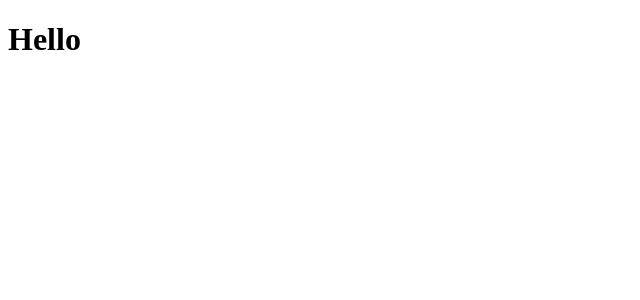
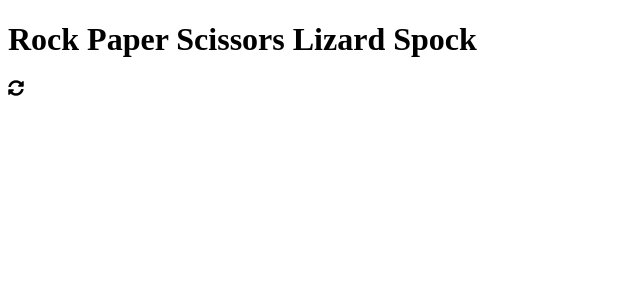
Before and after one commit to Shcoobz/advancedJS_spock-rock-game, a React (Vite) app: page / in a window 1280 px wide. Shown: the top 300 px of the page, without its empty margins (0-640 px from the left). Built offline with nearby package versions, Linux system fonts and the light colour scheme; the HTML template or start-up script is replaced by a standard one.

Commit message:
created header

```diff
--- a/src/App.jsx
+++ b/src/App.jsx
@@ -1,9 +1,60 @@
 import { rules, choices, computerRandomChoice, displayRule } from './game';
 
+import { useState } from 'react';
+import Header from './components/Header';
+import { startConfetti, stopConfetti, removeConfetti } from './confetti';
+
 function App() {
+  const [scores, setScores] = useState({ player: 0, computer: 0 });
+  const [playerChoice, setPlayerChoice] = useState('');
+  const [computerChoice, setComputerChoice] = useState('');
+  const [resultRule, setResultRule] = useState('');
+  const [resultText, setResultText] = useState('');
+
+  function resetAll() {
+    setScores({ player: 0, computer: 0 });
+    setPlayerChoice('');
+    setComputerChoice('');
+    setResultRule('');
+    setResultText('');
+    stopConfetti();
+    removeConfetti();
+  }
+
+  function updateScore(playerChoice) {
+    const computerChoice = computerRandomChoice();
+    setComputerChoice(computerChoice);
+    displayRule(playerChoice, computerChoice);
+
+    if (playerChoice === computerChoice) {
+      setResultText("It's a tie.");
+      return;
+    }
+
+    if (rules[playerChoice]?.[computerChoice]) {
+      startConfetti();
+      setResultText('You Won!');
+      setScores((prevScores) => ({
+        ...prevScores,
+        player: prevScores.player + 1,
+      }));
+    } else {
+      setResultText('You Lost!');
+      setScores((prevScores) => ({
+        ...prevScores,
+        computer: prevScores.computer + 1,
+      }));
+    }
+  }
+
+  function select(choice) {
+    setPlayerChoice(choice);
+    updateScore(choice);
+  }
+
   return (
-    <div className='App'>
-      <h1>Hello</h1>
+    <div className='game-container'>
+      <Header resetAll={resetAll} />
     </div>
   );
 }
--- /dev/null
+++ b/src/components/Header.jsx
@@ -0,0 +1,10 @@
+function Header({ resetAll }) {
+  return (
+    <div className='header'>
+      <h1>Rock Paper Scissors Lizard Spock</h1>
+      <i className='fas fa-sync-alt reset-icon' title='Reset' onClick={resetAll}></i>
+    </div>
+  );
+}
+
+export default Header;
```
